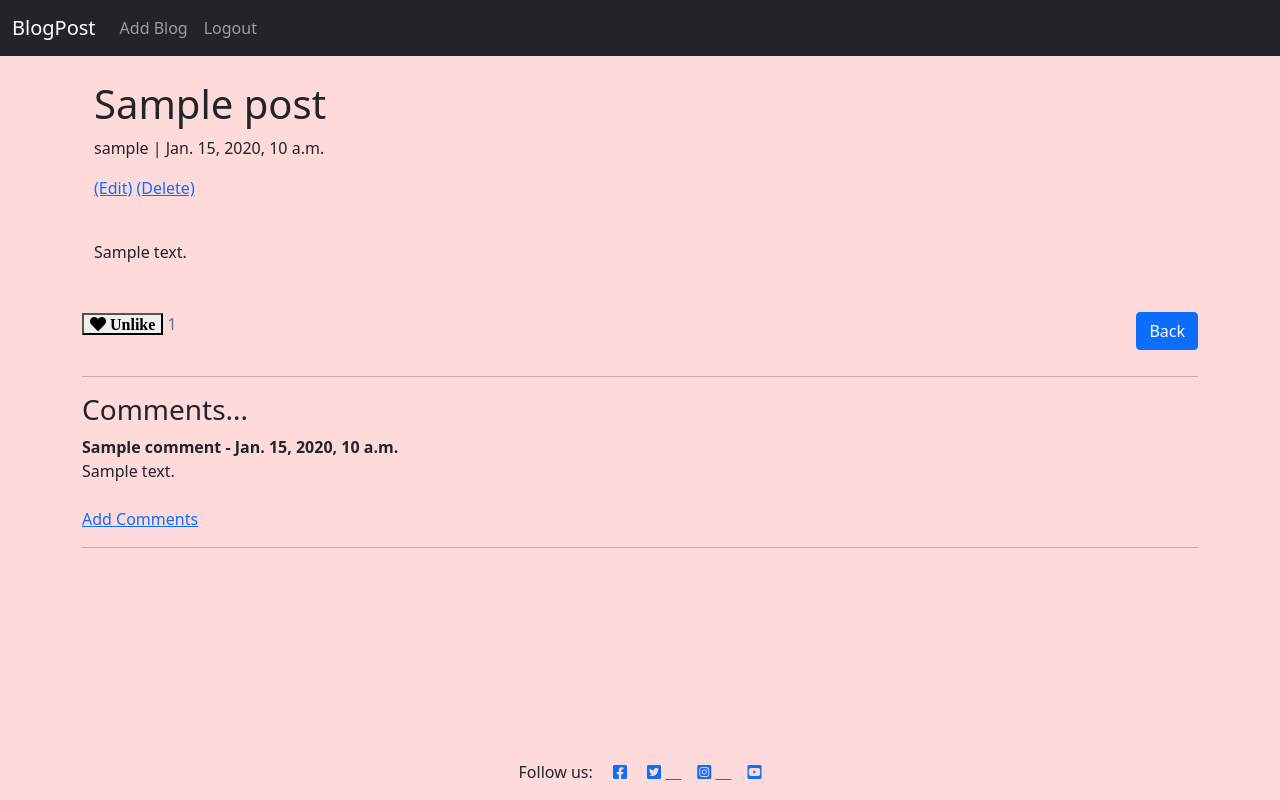
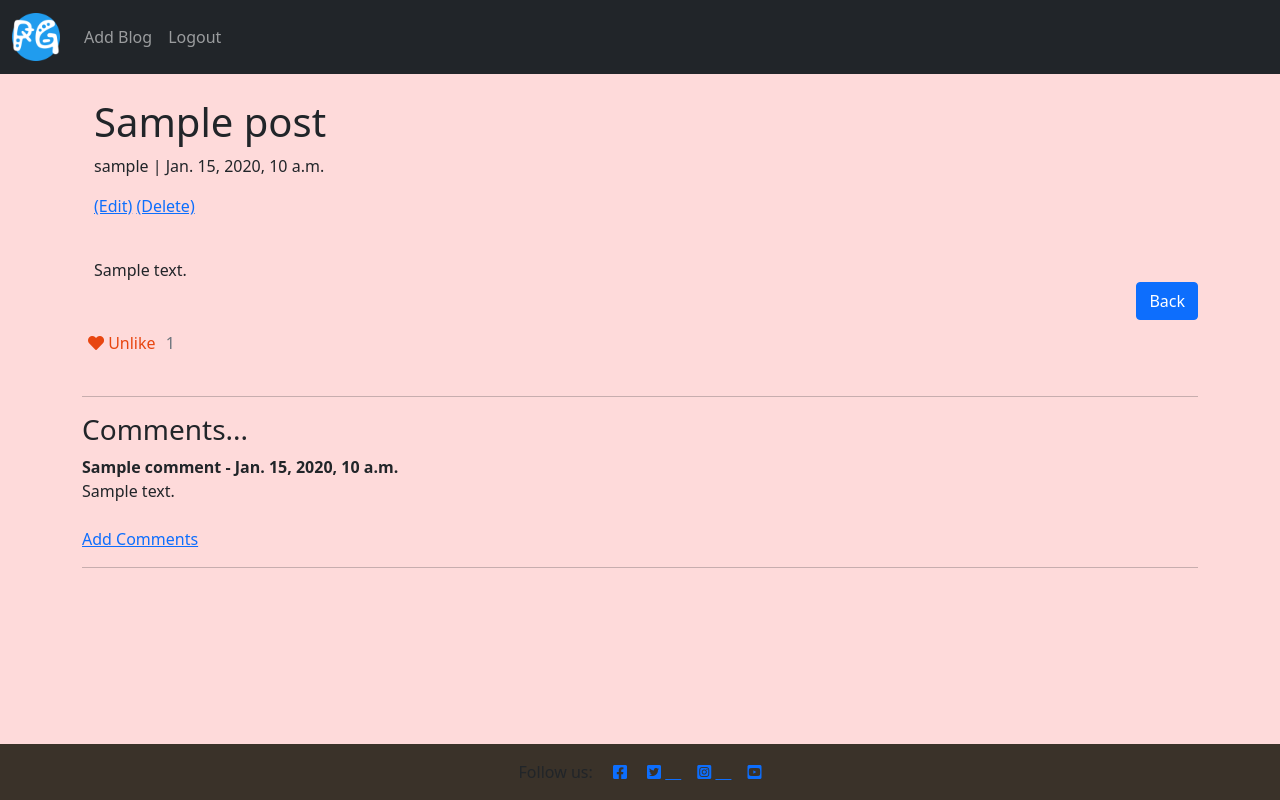
Before and after one commit to PallaviGoel1/BlogProject4, a Django app: page /Blog/1 in a window 1280 px wide. Run offline with Django 3.2, Linux system fonts and the light colour scheme; a user stored in the database is signed in; tables that the repository leaves empty hold one stand-in row (values such as "Sample post").

Commit message:
css on work

```diff
--- a/blogapp/forms.py
+++ b/blogapp/forms.py
@@ -1,11 +1,11 @@
 from django import forms
 from .models import Post, Comment
-#from django_summernote.widgets import SummernoteWidget
+
 
 class PostForm(forms.ModelForm):
     class Meta:
         model = Post
-        fields = ('title','slug','date','featured_image','author','body','likes')
+        fields = ('title','slug','date','featured_image','author','body')
 
 
 class EditForm(forms.ModelForm):
--- a/blogapp/models.py
+++ b/blogapp/models.py
@@ -8,8 +8,8 @@ from cloudinary.models import CloudinaryField
 
 
 class Post(models.Model):
-    title = models.CharField(max_length=255, unique=True)
-    slug =models.SlugField(max_length=200, unique=True)
+    title = models.CharField(max_length=255,unique=True)
+    slug = models.SlugField(max_length=200)
     author = models.ForeignKey(User, on_delete=models.CASCADE)
     date = models.DateTimeField(default=timezone.now)
     body = models.TextField()
@@ -33,5 +33,9 @@ class Comment(models.Model):
     date = models.DateTimeField(default=timezone.now)
 
 
+    class Meta:
+        ordering = ["date"]
+
+
     def __str__(self):
         return '%s - %s' % (self.post.title, self.name)
--- a/blogproject/settings.py
+++ b/blogproject/settings.py
@@ -32,8 +32,8 @@ SECRET_KEY = os.environ.get('SECRET_KEY')
 # SECURITY WARNING: don't run with debug turned on in production!
 DEBUG = True
 
-#ALLOWED_HOSTS = ['8000-pallavigoel-blogproject-skjlyzwlvjh.ws-eu107.gitpod.io']
-ALLOWED_HOSTS = ['miniblog23-f66148cb72c8.herokuapp.com']
+ALLOWED_HOSTS = ['8000-pallavigoel-blogproject-skjlyzwlvjh.ws-eu107.gitpod.io']
+#ALLOWED_HOSTS = ['miniblog23-f66148cb72c8.herokuapp.com']
 
 #login/logout url
 LOGIN_REDIRECT_URL = 'home'
@@ -140,7 +140,7 @@ MEDIA_URL = '/media/'
 DEFAULT_FILE_STORAGE = 'cloudinary_storage.storage.MediaCloudinaryStorage'
 MEDIA_ROOT = os.path.join(BASE_DIR / 'media')
 
-STATIC_URL = 'static/'
+STATIC_URL = '/static/'
 STATICFILES_STORAGE = 'cloudinary_storage.storage.StaticHashedCloudinaryStorage'
 STATICFILES_DIRS = [os.path.join(BASE_DIR / 'static')]
 STATIC_ROOT = os.path.join(BASE_DIR, 'staticfiles')
--- a/blogproject/urls.py
+++ b/blogproject/urls.py
@@ -25,9 +25,8 @@ urlpatterns = [
     path('summernote/', include('django_summernote.urls')),
     path('newmembers/', include('django.contrib.auth.urls')),
     path('newmembers/', include('newmembers.urls')),
-]
-#+ static(settings.MEDIA_URL, document_root=settings.MEDIA_ROOT)
+]+ static(settings.MEDIA_URL, document_root=settings.MEDIA_ROOT)
 
-#if settings.DEBUG:
- #   urlpatterns += static(settings.STATIC_URL, document_root=settings.STATIC_ROOT)
-  #  urlpatterns += static(settings.MEDIA_URL, document_root=settings.MEDIA_ROOT)
+if settings.DEBUG:
+    urlpatterns += static(settings.STATIC_URL, document_root=settings.STATIC_ROOT)
+    urlpatterns += static(settings.MEDIA_URL, document_root=settings.MEDIA_ROOT)
--- a/static/css/style.css
+++ b/static/css/style.css
@@ -1,6 +1,6 @@
 body {
     background-color : #fedada;
-    /*background-image: url("/static/images/images.jpeg");*/
+
 }
 
 footer {
@@ -8,7 +8,49 @@ footer {
     left: 0;
     bottom: 0;
     width: 100%;
-    /*background-color: rgb(48, 42, 42);
-    color: rgb(50, 34, 34);*/
     text-align: center;
  }
+
+.dark-bg {
+    background-color: #3a3229;
+}
+
+.image-container {
+    position: relative;
+}
+.image-flash {
+    position: absolute;
+    bottom: 5%;
+    min-width: 30%;
+    left: -2px;
+    background-color: #23BBBB;
+}
+.author {
+    color: white;
+    margin: 4px;
+    text-transform: uppercase;
+}
+
+.btn-like {
+    color: #E84610;
+    border: none;
+    background: transparent;
+}
+
+.btn-like:hover,
+.btn-like:active {
+    color: #E84610;
+    background: transparent;
+    border: none;
+}
+
+.link {
+    color: #23BBBB;
+    text-decoration: none;
+}
+
+.link:hover,
+.link:active {
+    color: #445261;
+    text-decoration: underline;
+}
--- a/templates/base.html
+++ b/templates/base.html
@@ -27,7 +27,7 @@
   <body>
     <nav class="navbar navbar-expand-lg navbar-dark bg-dark">
         <div class="container-fluid">
-          <a class="navbar-brand" href="{% url 'home' %}">BlogPost</a>
+          <a class="navbar-brand" href="{% url 'home' %}"><img src="{% static 'images/favicon.ico' %}"></a>
           <button class="navbar-toggler" type="button" data-bs-toggle="collapse" data-bs-target="#navbarSupportedContent"
           aria-controls="navbarSupportedContent" aria-expanded="false" aria-label="Toggle navigation">
             <span class="navbar-toggler-icon"></span>
@@ -65,10 +65,10 @@
     <footer class="footer mt-auto py-3 dark-bg">
         <p class="m-0 text-center text-white"></p>
         <p class="m-0 text-center text-black">Follow us:
-            <a href="https://www.facebook.com/" class="facebook"> <i class="fab fa-facebook-square ms-3"></i></a>
-            <a href="https://twitter.com/" class="twitter"><i class="fab fa-twitter-square ms-3"></i></a>
-            <a href="https://www.instagram.com/" class="fa fa-instagram"><i class="fab fa-instagram-square ms-3"></i></a>
-            <a href="https://www.youtube.com/" class="fa fa-youtube"><i class="fab fa-youtube-square ms-3"></i></a></p>
+            <a href="https://www.facebook.com/" class="facebook" target="_blank"> <i class="fab fa-facebook-square ms-3"></i></a>
+            <a href="https://twitter.com/" class="twitter" target="_blank"><i class="fab fa-twitter-square ms-3"></i></a>
+            <a href="https://www.instagram.com/" class="fa fa-instagram" target="_blank"><i class="fab fa-instagram-square ms-3"></i></a>
+            <a href="https://www.youtube.com/" class="fa fa-youtube" target="_blank"><i class="fab fa-youtube-square ms-3"></i></a></p>
     </footer>
     <script src="https://cdn.jsdelivr.net/npm/bootstrap@5.3.2/dist/js/bootstrap.bundle.min.js" integrity="sha384-C6RzsynM9kWDrMNeT87bh95OGNyZPhcTNXj1NW7RuBCsyN/o0jlpcV8Qyq46cDfL" crossorigin="anonymous"></script>
   </body>
--- a/templates/post_detail.html
+++ b/templates/post_detail.html
@@ -14,11 +14,13 @@
                 <!-- Post author goes before the | the post's created date goes after -->
                 <p class="post-subtitle">{{ post.author }} | {{ post.date }}</p>
             </div>
+
             {% if user.is_authenticated %}
             <p class="card-text"><a href="{% url 'update_post' post.pk %} ">(Edit)</a>
                 <a href="{% url 'delete_post' post.pk %} ">(Delete)</a></p>
 
             {% endif %}
+
             <div class="d-none d-md-block col-md-6 masthead-image">
                 <!-- The featured image URL goes in the src attribute -->
                 {% if "placeholder" in post.featured_image.url %}
@@ -31,21 +33,22 @@
             </div>
         </div>
     </div>
+    <a href="{% url 'home' %}" class="btn btn-primary float-end btn-primary-spacing">Back</a>
 </div>
     <br>
     <br/>
-    <a href="{% url 'home' %}" class="btn btn-primary float-end">Back</a>
+
 
     {% if user.is_authenticated %}
     <form class="d-inline" action ="{% url 'like_post' post.pk %}" method="post">
         {% csrf_token %}
 
         {% if liked %}
-            <button type="submit", name="post_id", value="{{ post.id }}", class="fas fa-heart">
+            <button type="submit", name="post_id", value="{{ post.id }}", class="btn-like"><i class="fas fa-heart"></i>
                 Unlike
             </button>
         {% else %}
-            <button type="submit", name="post_id", value="{{ post.id }}", class="fas fa-heart">
+            <button type="submit", name="post_id", value="{{ post.id }}", class="btn-like"><i class="fas fa-heart"></i>
                 Like
             </button>
         {% endif %}
@@ -62,13 +65,8 @@
    <h3>Comments...</h3>
 
     {% if not post.comments.all %}
-
         No Comments yet... <a href="{% url 'comment' post.pk %}">Add One</a>
-
     {% else %}
-
-
-
         {% for comment in post.comments.all %}
             <strong>
                 {{ comment.name }} -
@@ -82,8 +80,6 @@
         {% endfor %}
     {% endif %}
     <br/>
-
-
     <hr>
 </div>
 <br/>
```
Also changed, not shown: blogapp/admin.py (+9 -9 lines), templates/homepage.html (+0 -14 lines), blogapp/migrations/0011_auto_20231228_1643.py (added), blogapp/migrations/0012_alter_post_slug.py (added), blogapp/migrations/0013_alter_post_title.py (added), blogapp/migrations/0014_auto_20231228_1742.py (added), blogapp/migrations/0015_auto_20231228_2108.py (added), blogapp/migrations/0016_auto_20231229_0920.py (added), blogapp/migrations/0017_alter_post_slug.py (added), 1 other file.
